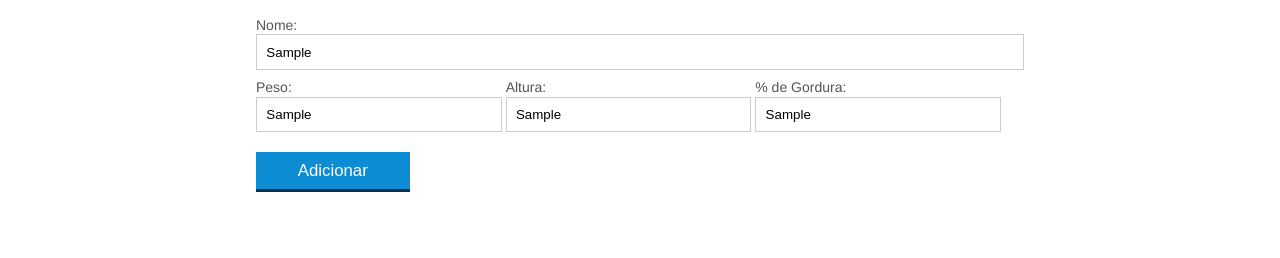
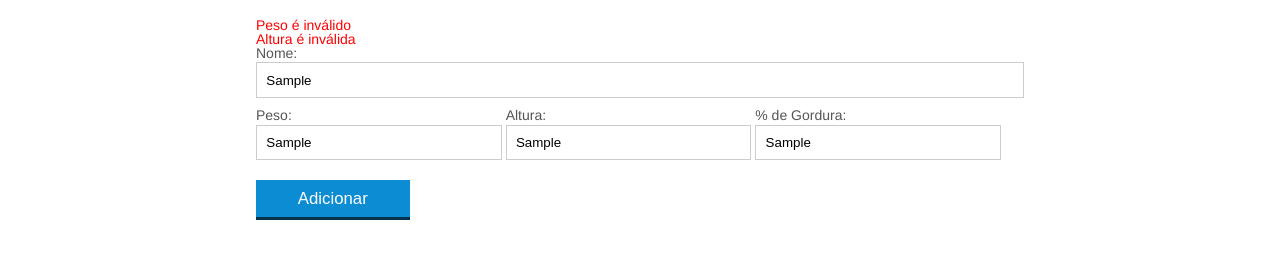
Before and after one commit to RonaldoDeFreitas/form-nutricionista, a plain HTML site: page index.html in a window 1280 px wide. Both pictures are taken after typing "Sample", "Sample", "Sample", "Sample" into the empty fields and a click on the button "Adicionar". Shown: the part 438-696 px from the top of the page. Drawn offline with Linux system fonts and the light colour scheme.

Commit message:
validating and inserting erro messages

```diff
--- a/css/reset.css
+++ b/css/reset.css
@@ -47,6 +47,6 @@ table {
 	border-spacing: 0;
 }
 
-#mensagemErro {
+#mensagens-Erro {
 	color:red;
 }
--- a/index.html
+++ b/index.html
@@ -74,7 +74,7 @@
 		</main>
 		<section class="container">
            <h2 id="titulo-form">Adicionar novo paciente</h2>
-           <span id="mensagemErro"></span>
+           <ul id="mensagens-Erro"></ul>
            <form id="form-adiciona">
 		        <div class="">
 		            <label for="nome">Nome:</label>
--- a/js/form.js
+++ b/js/form.js
@@ -6,21 +6,32 @@ botaoAdicionar.addEventListener("click", function(event){
   var form = document.querySelector("#form-adiciona");
   var paciente = obtemPacienteDoFormulario(form);
   var pacienteTr = montaTr(paciente);
+  var erros = validaPaciente(paciente);
 
-  var erros = validaPaciente(paciente);
+  console.log(erros);
+
   if (erros.length > 0) {
-    var mensagemErro = document.querySelector("#mensagemErro");
-    mensagemErro.textContent = erro;
+    exibeMensagensDeErro(erros);
     return;
   }
 
   // adiciona apciente na tabela//
   var tabela = document.querySelector("#tabela-pacientes");
+
   tabela.appendChild(pacienteTr);
-
   form.reset();
 
 });
+
+function exibeMensagensDeErro(erros) {
+  var ul = document.querySelector("#mensagens-Erro");
+  ul.innerHTML = "";
+  erros.forEach(function(erro){
+    var li = document.createElement("li");
+    li.textContent = erro;
+    ul.appendChild(li);
+  });
+}
 
 function obtemPacienteDoFormulario(form) {
 
@@ -57,6 +68,23 @@ function montaTd(dado,classe){
 
 function validaPaciente (paciente) {
   var erro = [];
+
+  if (paciente.nome.length == 0) {
+    erro.push("O Nome não pode está em branco");
+  }
+
+  if (paciente.gordura.length == 0) {
+    erro.push("Gordura não pode está em branco");
+  }
+
+  if (paciente.peso.length == 0) {
+    erro.push("Peso não pode está em branco");
+  }
+
+  if (paciente.altura.length == 0) {
+    erro.push("Altura não pode está em branco");
+  }
+
   if (!validaPeso(paciente.peso)) erro.push("Peso é inválido");
 
    // os dois if estão certos //
@@ -65,5 +93,7 @@ function validaPaciente (paciente) {
     erro.push("Altura é inválida");
   }
 
+
+
   return erro;
 }
```
